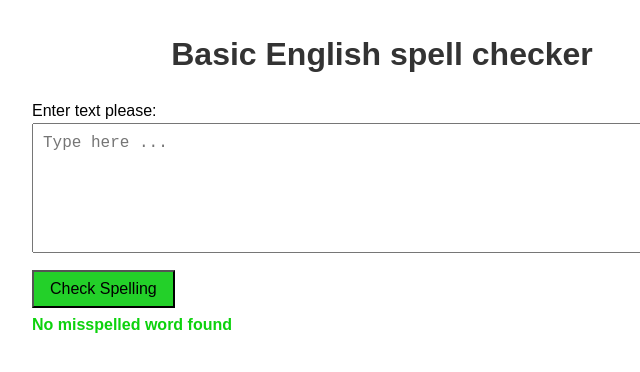
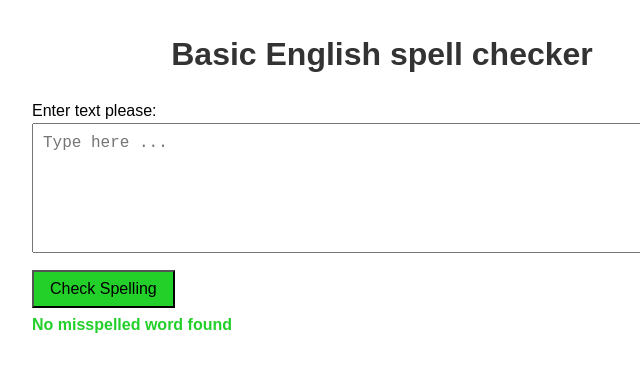
Before and after one commit to HilolaRustam/Spell-checker-project, a website with bundled scripts: page index.html in a window 1280 px wide. Both pictures are taken after a click on the button "Check Spelling". Shown: the full height of the page, 258-898 px from the left. Built offline with nearby package versions, Linux system fonts and the light colour scheme.

Commit message:
updating the no misspelled color

```diff
--- a/style.css
+++ b/style.css
@@ -45,6 +45,6 @@ body {
   font-weight: bold;
 }
   .correct {
-    color:rgb(13, 210, 13);
+    color:rgb(35, 208, 41);
     font-weight: bold;
   }
```
